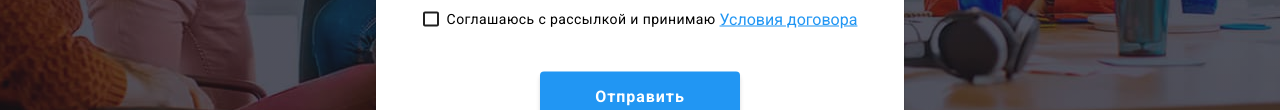
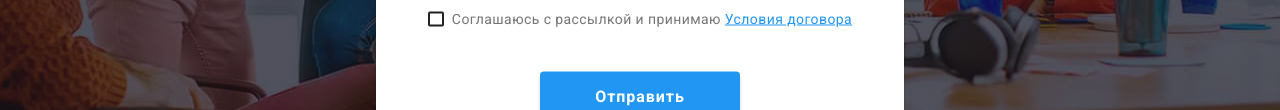
Before and after one commit to polinadonich/goit-markup-hw-06, a plain HTML site: page index.html in a window 1280 px wide. Both pictures are taken after a click on the button "Заказать услугу". Shown: the part 535-645 px from the top of the page. Drawn offline with nearby package versions, Linux system fonts and the light colour scheme.

Commit message:
Изменила цвет и размер строки согласия

```diff
--- a/css/styles.css
+++ b/css/styles.css
@@ -834,6 +834,10 @@ img {
 .policy {
   color: var(--accept-color);
   text-decoration: underline;
+  font-weight: normal;
+  font-size: 14px;
+  line-height: 1.71;
+  letter-spacing: 0.03em;
 }
 .checkbox {
   position: absolute;
@@ -877,6 +881,7 @@ img {
   font-size: 14px;
   line-height: 1.71;
   letter-spacing: 0.03em;
+  color: var(--title-text-color);
 }
 /* MODAL_BTN */
 .modal-input-btn {
```
